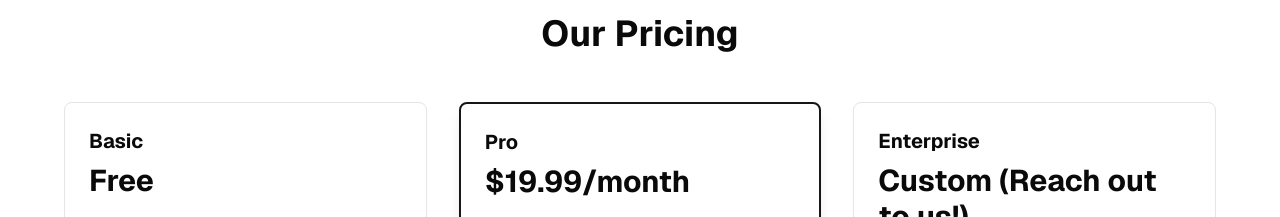
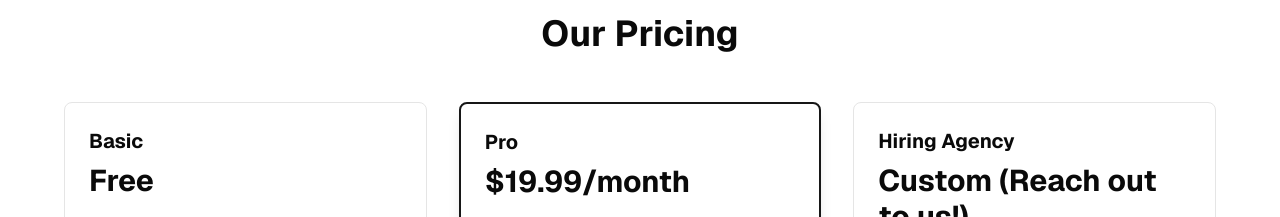
Before and after one commit to iammannat03/nexathon-proj, a Next.js app: page / in a window 1280 px wide. Shown: the part 1460-1677 px from the top of the page. Built offline with nearby package versions, Linux system fonts and the light colour scheme; no server answers.

Commit message:
hiring agency

```diff
--- a/src/app/page.tsx
+++ b/src/app/page.tsx
@@ -220,7 +220,7 @@ const Page = () => {
             highlighted={true}
           />
           <PricingCard
-            title="Enterprise"
+            title="Hiring Agency"
             price="Custom (Reach out to us!)"
             features={[
               "Bulk resume screening",
```
